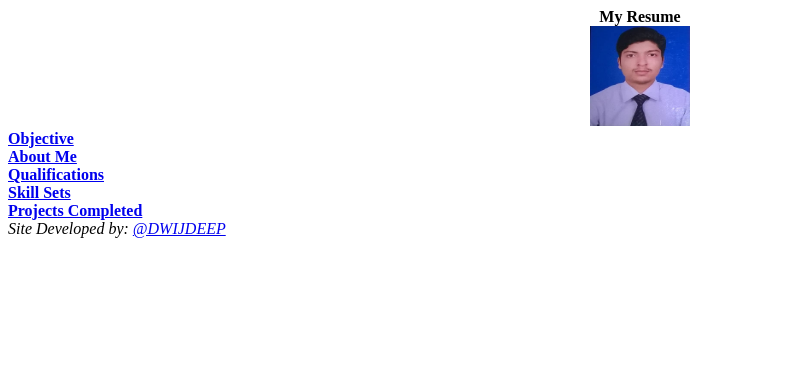
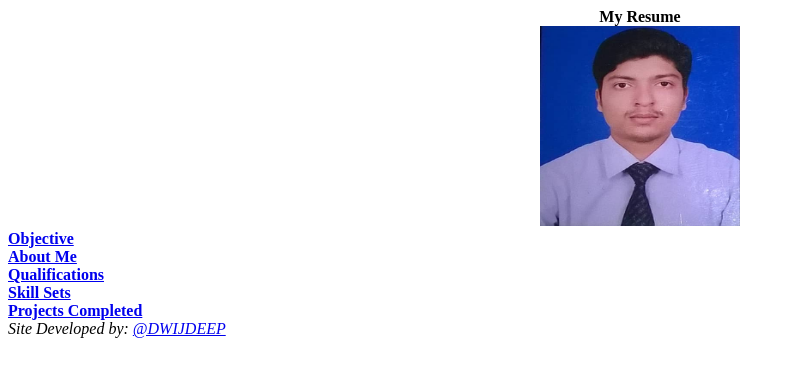
Before and after one commit to dwijdeep/dwijdeep.github.io, a plain HTML site: page README.html in a window 1280 px wide. Shown: the whole page, without its empty margins (0-795 px from the left). Drawn offline with Linux system fonts and the light colour scheme.

Commit message:
Update README.html

```diff
--- a/README.html
+++ b/README.html
@@ -7,7 +7,7 @@
   </head>
     <body>
         <center> <strong>My Resume</strong> </center>
-        <center> <img src="image.jpg" alt="image unavailable" width="100" height="100"> </center>
+        <center> <img src="image.jpg" alt="image unavailable" width="200" height="200"> </center>
         <a href = "obj.html"><strong>Objective </strong> </a><br>
         <a href="me.html"><strong>About Me </strong></a><br>
         <a href="qual.html"><strong>Qualifications </strong></a><br>
```
